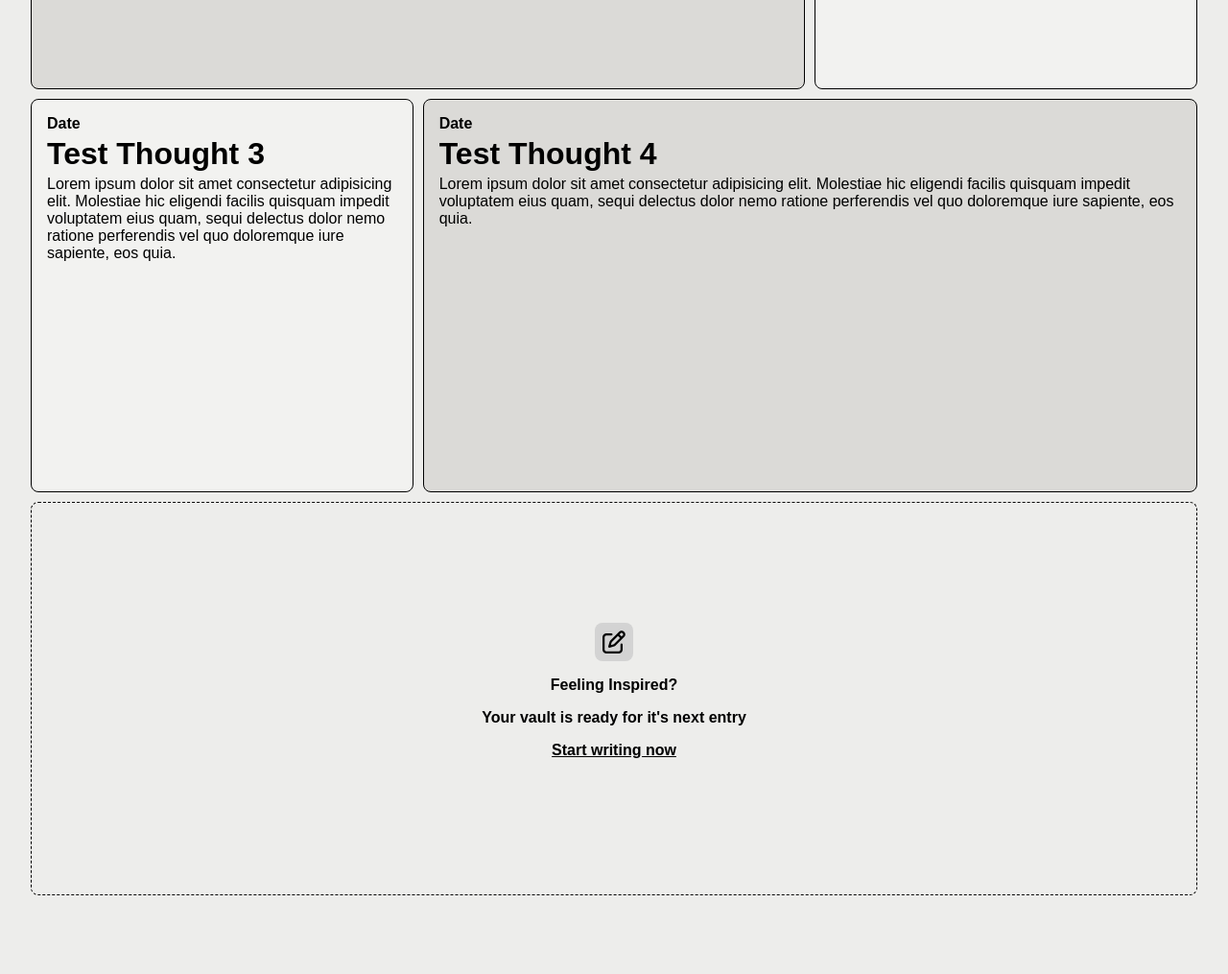
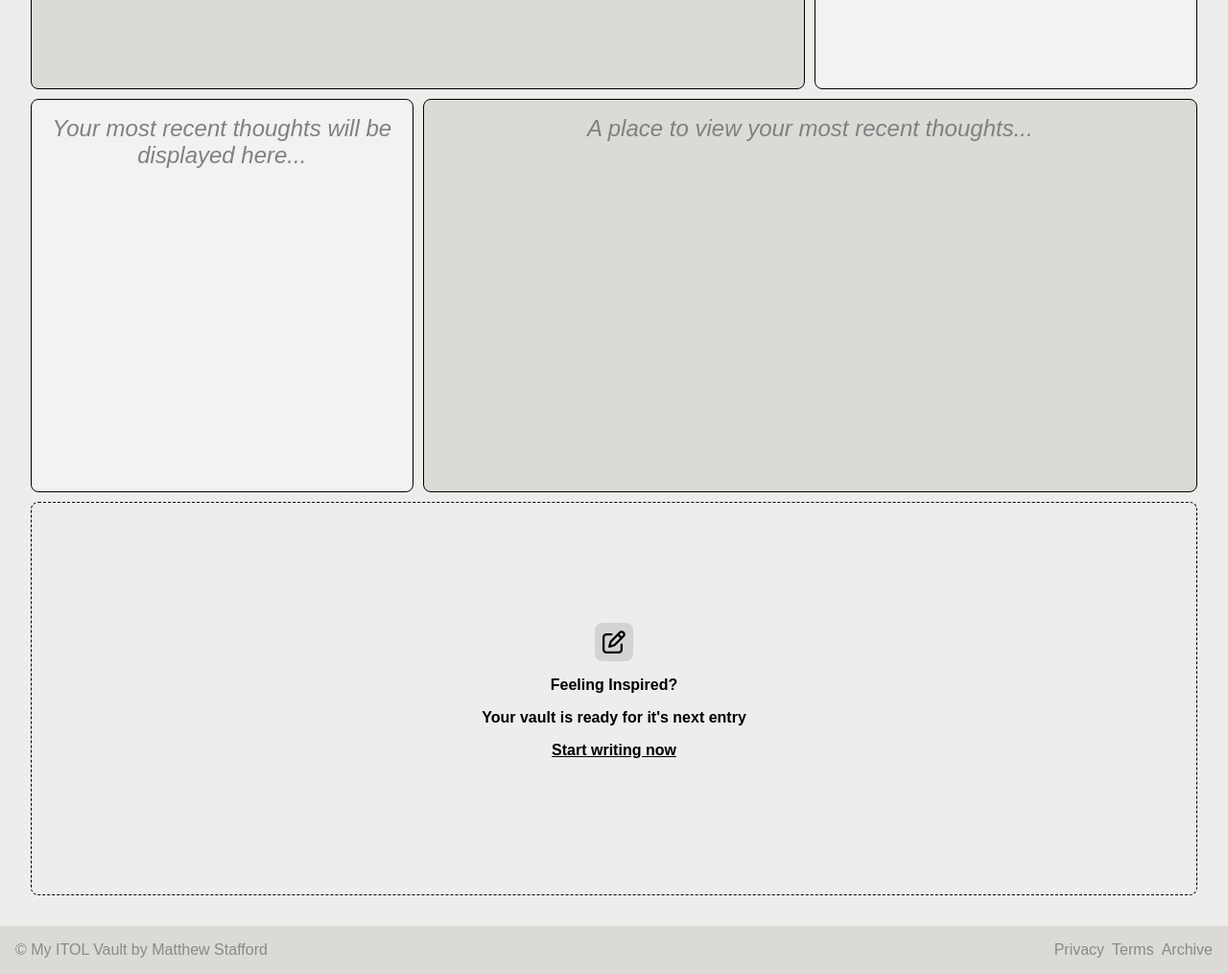
Before and after one commit to mstafford93/ITOL-Vault-Project, a plain HTML site: page index.html in a window 1280 px wide. Shown: the part 580-1595 px from the top of the page at 96% size. Before the commit the page ends 1545 px from the top, so only its background shows below. Drawn offline with Linux system fonts and the light colour scheme.

Commit message:
add footer and placeholder text in cards

```diff
--- a/css.css
+++ b/css.css
@@ -88,6 +88,15 @@ nav i {
 .cards div h1 {
     margin-top: 0.25rem;
     margin-bottom: 0.25rem;
+}
+
+.cards div h2 { /*Center placeholder text*/
+    display: flex;
+    justify-content: center;
+    text-align: center;
+    font-weight: 400;
+    font-style: italic;
+    color: grey;
 }
 
 #card-0 {
@@ -220,3 +229,29 @@ textarea {
     margin-bottom: 1rem;
     margin-top: 1rem;
 }
+
+/*Footer Styles*/
+
+footer{
+    display: flex;
+    justify-content: space-between;
+    background-color: #dbdad7;
+    padding: 1rem;
+    color: rgb(139, 137, 137);
+}
+
+footer ul {
+    display: flex;
+    list-style-type: none;
+}
+
+footer li {
+    margin-left: 0.5rem;
+}
+
+footer a {
+    text-decoration: none;
+    color: rgb(139, 137, 137);
+}
+
+/*Hover styles*/
--- a/index.html
+++ b/index.html
@@ -29,31 +29,16 @@
     </div>
     <div class="cards">
         <div id="card-0">
-
+            <h2>You have no thoughts saved at the moment...</h2>
         </div>
         <div id="card-1">
-            <h4>Date</h4>
-            <h1>Test Thought 2</h1>
-            <p>Lorem ipsum dolor sit amet consectetur adipisicing elit. Molestiae hic eligendi facilis quisquam impedit
-                voluptatem eius quam, sequi delectus dolor nemo ratione perferendis vel quo doloremque iure sapiente,
-                eos quia.
-            </p>
+            <h2>Press the new entry button to fill your vault...</h2>
         </div>
         <div id="card-2">
-            <h4>Date</h4>
-            <h1>Test Thought 3</h1>
-            <p>Lorem ipsum dolor sit amet consectetur adipisicing elit. Molestiae hic eligendi facilis quisquam impedit
-                voluptatem eius quam, sequi delectus dolor nemo ratione perferendis vel quo doloremque iure sapiente,
-                eos quia.
-            </p>
+            <h2>Your most recent thoughts will be displayed here...</h2>
         </div>
         <div id="card-3">
-            <h4>Date</h4>
-            <h1>Test Thought 4</h1>
-            <p>Lorem ipsum dolor sit amet consectetur adipisicing elit. Molestiae hic eligendi facilis quisquam impedit
-                voluptatem eius quam, sequi delectus dolor nemo ratione perferendis vel quo doloremque iure sapiente,
-                eos quia.
-            </p>
+            <h2>A place to view your most recent thoughts...</h2>
         </div>
         <div class="enter-thoughts">
             <div>
@@ -64,6 +49,16 @@
             </div>
         </div>
     </div>
+    <footer>
+        <p>&copy; My ITOL Vault by Matthew Stafford</p>
+        <div>
+            <ul>
+                <li><a href="#privacy">Privacy</a></li>
+                <li><a href="#terms">Terms</a></li>
+                <li><a href="#archive">Archive</a></li>
+            </ul>
+        </div>
+    </footer>
     <script src="index.js"></script>
 </body>
 
```
